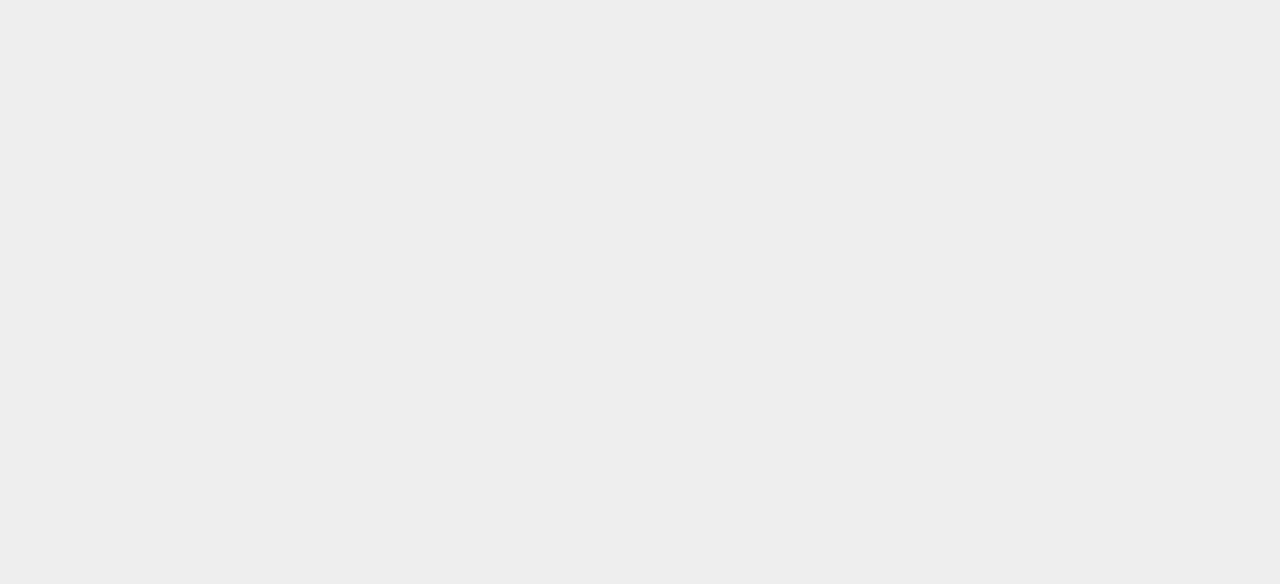
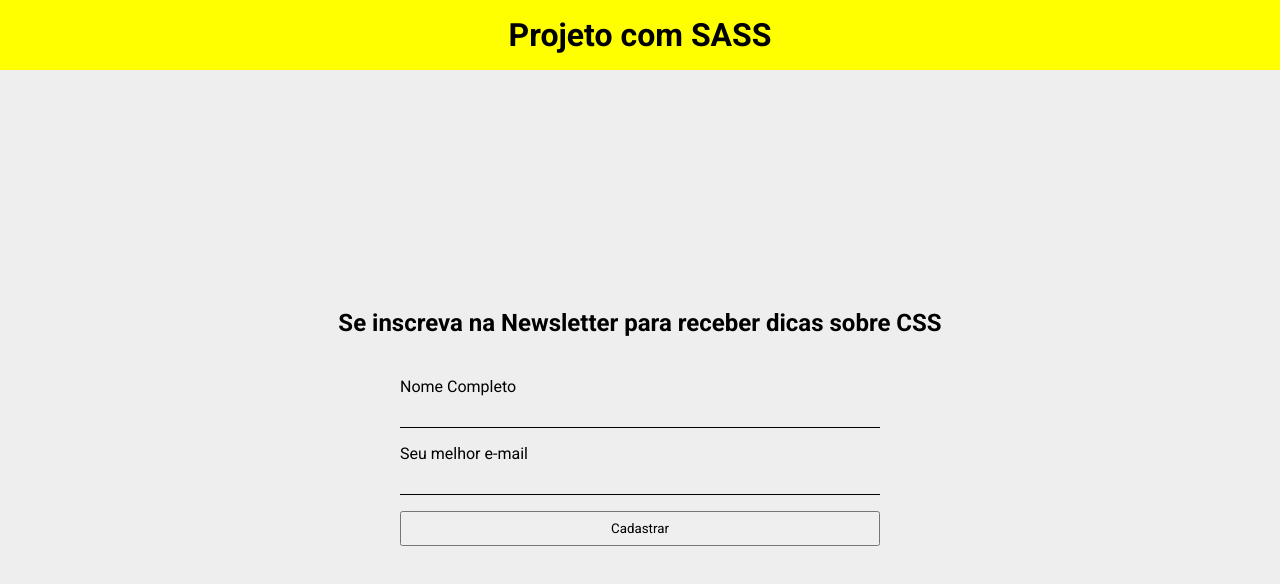
Before and after one commit to KwizatzHaderach/AulaSASS, a plain HTML site: page index.html in a window 1280 px wide. Drawn offline with Linux system fonts and the light colour scheme.

Commit message:
Atualizando arquivos

```diff
--- a/index.html
+++ b/index.html
@@ -10,6 +10,20 @@
     <link href="https://fonts.googleapis.com/css2?family=Roboto:wght@400;700&display=swap" rel="stylesheet">
 </head>
 <body>
-
+    <header>
+        <div class="container">
+            <h1>Projeto com SASS</h1>
+        </div>
+    </header>
+    <div class="form-container container">
+        <h2>Se inscreva na Newsletter para receber dicas sobre CSS</h2>
+        <form>
+            <label for="nome-completo">Nome Completo</label>
+            <input type="text" id="nome-completo">
+            <label for="email">Seu melhor e-mail</label>
+            <input type="email" id="email">
+            <button type="submit">Cadastrar</button>
+        </form>
+    </div>
 </body>
 </html>
--- a/source/main.scss
+++ b/source/main.scss
@@ -1,5 +1,50 @@
 @use 'config/reset';
+
+@mixin elementoForm() {
+    padding: 8px;
+    display: block;
+    width: 100%;
+    margin-bottom: 16px;
+}
 
 body {
     background-color: #eee;
 }
+
+.container  {
+    max-width: 1024px;
+    width: 100%;
+    margin: 0 auto;
+}
+
+header {
+    padding: 16px 0;
+    background-color: yellow;
+    text-align: center;
+}
+
+.form-container {
+    height: calc(100vh - 70px);
+    display: flex;
+    flex-direction: column;
+    align-items: center;
+    justify-content: center;
+
+    form{
+        width: 100%;
+        max-width: 480px;
+        margin-top: 40px;
+
+        input {
+            @include elementoForm();
+            background-color: transparent;
+            border: none;
+            border-bottom: 1px solid #000;
+
+        }
+
+        button {
+            @include elementoForm();
+        }
+    }
+}
```
Also changed, not shown: build/main.css, 1 other file.
